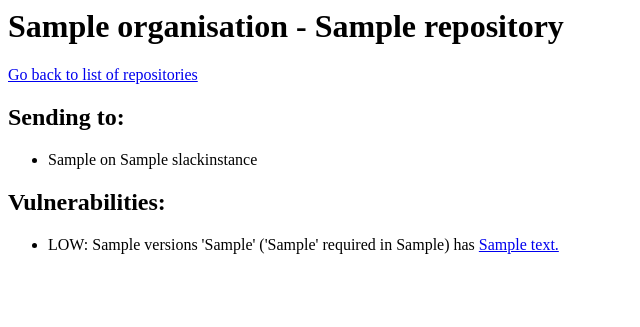
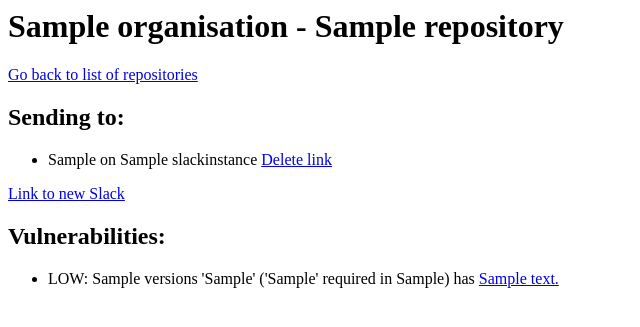
Before and after one commit to palfrey/vellere, a Django app: a page that uses notifier/jinja2/repository.html in a window 1280 px wide. Shown: the top 327 px of the page, without its empty margins (0-640 px from the left). Run offline with Django 3.2, Linux system fonts and the light colour scheme; a user stored in the database is signed in; tables that the repository leaves empty hold one stand-in row (values such as "Sample post").

Commit message:
Add option to delete Slack links

```diff
--- a/notifier/jinja2/repository.html
+++ b/notifier/jinja2/repository.html
@@ -1,3 +1,30 @@
+<script
+  src="https://code.jquery.com/jquery-3.4.0.min.js"
+  integrity="sha256-BJeo0qm959uMBGb65z40ejJYGSgR7REI4+CW1fNKwOg="
+  crossorigin="anonymous"></script>
+{{ csrf_input }}
+<script>
+var csrftoken = jQuery("[name=csrfmiddlewaretoken]").val();
+function csrfSafeMethod(method) {
+    // these HTTP methods do not require CSRF protection
+    return (/^(GET|HEAD|OPTIONS|TRACE)$/.test(method));
+}
+$.ajaxSetup({
+    beforeSend: function(xhr, settings) {
+        if (!csrfSafeMethod(settings.type) && !this.crossDomain) {
+            xhr.setRequestHeader("X-CSRFToken", csrftoken);
+        }
+    }
+});
+function delete_link(url) {
+    $.ajax({
+        method: 'DELETE',
+        url: url,
+    }).done(function() {
+        location.reload();
+    });
+}
+</script>
 <h1>{{ organisation.name }} - {{ repository.name }} </h1>
 
 <a href="{{ url('organisation', kwargs={'org': organisation.login}) }}">Go back to list of repositories</a><br />
@@ -6,7 +33,9 @@
 <h2>Sending to:</h2>
 <ul>
     {% for link in slack_links %}
-        <li>{{ link.channel }} on {{ link.slack.name }}</li>
+        <li>
+            {{ link.channel }} on {{ link.slack.name }} <a href="#" onclick="javascript:delete_link('{{ url('slack_repo_link_delete', args=[link.id])}}')">Delete link</a>
+        </li>
     {% endfor %}
 </ul>
 {% endif %}
@@ -22,6 +51,7 @@
     <input type="submit" value="Link Slack instance" />
 </form>
 {% endif %}
+<a href="{{ url('slack_login', kwargs={'redir': url('repository', kwargs={'org': organisation.login, 'repo': repository.name})}) }}">Link to new Slack</a>
 
 {% if vulns %}
 <h2>Vulnerabilities:</h2>
--- a/notifier/slack.py
+++ b/notifier/slack.py
@@ -1,10 +1,12 @@
 from django.conf import settings
 from requests_oauthlib import OAuth2Session
-from django.shortcuts import redirect
-from .models import SlackInstance
+from django.shortcuts import redirect, get_object_or_404
+from .models import SlackInstance, SlackRepoLink
 from django.urls import reverse
 import json
 from django.contrib.auth.decorators import login_required
+from django.views.decorators.http import require_POST, require_http_methods
+from django.http import HttpResponse
 
 authorization_base_url = 'https://slack.com/oauth/authorize'
 token_url = 'https://slack.com/api/oauth.access'
@@ -33,3 +35,18 @@
     instance.save()
 
     return redirect("/%s" % redir)
+
+@login_required
+@require_POST
+def repo_link(req, org, repo):
+    organisation = get_object_or_404(Organisation, login=org)
+    repository = get_object_or_404(Repository, name=repo, org=organisation)
+    slack = get_object_or_404(SlackInstance, team_id=req.POST["slack"])
+    SlackRepoLink(repo=repository, slack=slack, channel=req.POST["channel"]).save()
+    return redirect(reverse('repository', kwargs={'org': organisation.login, 'repo': repository.name}))
+
+@login_required
+@require_http_methods(["DELETE"])
+def repo_link_delete(req, id):
+    get_object_or_404(SlackRepoLink, id=id).delete()
+    return HttpResponse(status=204)
--- a/notifier/urls.py
+++ b/notifier/urls.py
@@ -6,9 +6,10 @@
     path('', views.index, name='index'),
     path('github/login', github.login),
     path('github/callback', github.callback),
-    path('slack/login/<str:redir>', slack.login, name="slack_login"),
-    path('slack/callback/<str:redir>', slack.callback, name="slack_callback"),
+    path('slack/login<path:redir>', slack.login, name="slack_login"),
+    path('slack/callback<path:redir>', slack.callback, name="slack_callback"),
     path('organisation/<str:org>', views.organisation, name="organisation"),
     path('organisation/<str:org>/<str:repo>', views.repository, name="repository"),
-    path('organisation/<str:org>/<str:repo>/link', views.slack_repo_link, name="slack_repo_link"),
+    path('organisation/<str:org>/<str:repo>/link', slack.repo_link, name="slack_repo_link"),
+    path('slack/remove_link/<int:id>', slack.repo_link_delete, name="slack_repo_link_delete"),
 ]
--- a/notifier/views.py
+++ b/notifier/views.py
@@ -207,12 +207,3 @@
     linked_slacks = [s.slack for s in slack_links]
     slack_instances = [s for s in SlackInstance.objects.all() if s not in linked_slacks]
     return render(req, "repository.html", {"organisation": organisation, "repository": repository, "vulns": vulns, "slack_links": slack_links, "slacks": slack_instances})
-
-@login_required
-@require_POST
-def slack_repo_link(req, org, repo):
-    organisation = get_object_or_404(Organisation, login=org)
-    repository = get_object_or_404(Repository, name=repo, org=organisation)
-    slack = get_object_or_404(SlackInstance, team_id=req.POST["slack"])
-    SlackRepoLink(repo=repository, slack=slack, channel=req.POST["channel"]).save()
-    return redirect(reverse('repository', kwargs={'org': organisation.login, 'repo': repository.name}))
```
